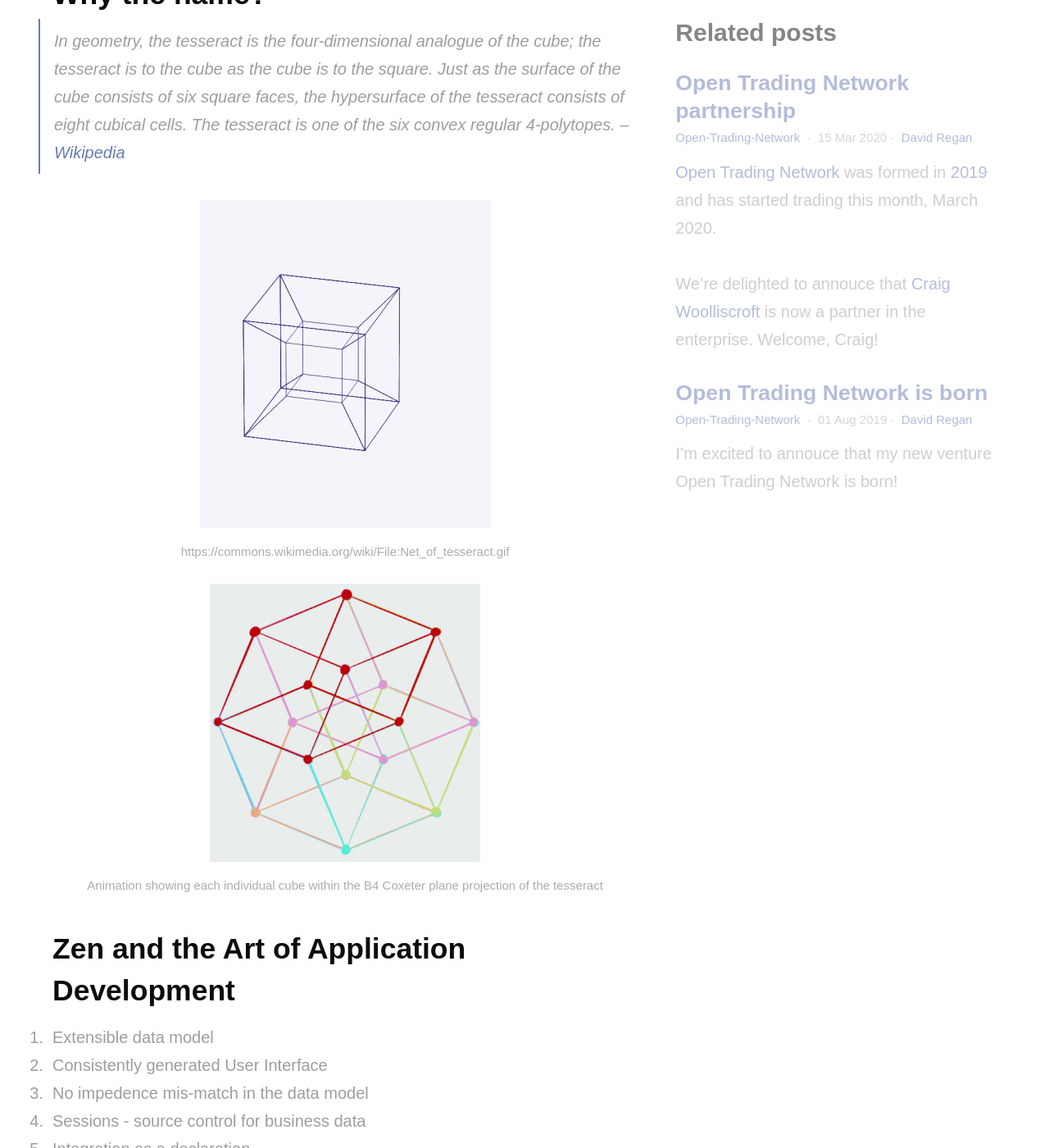
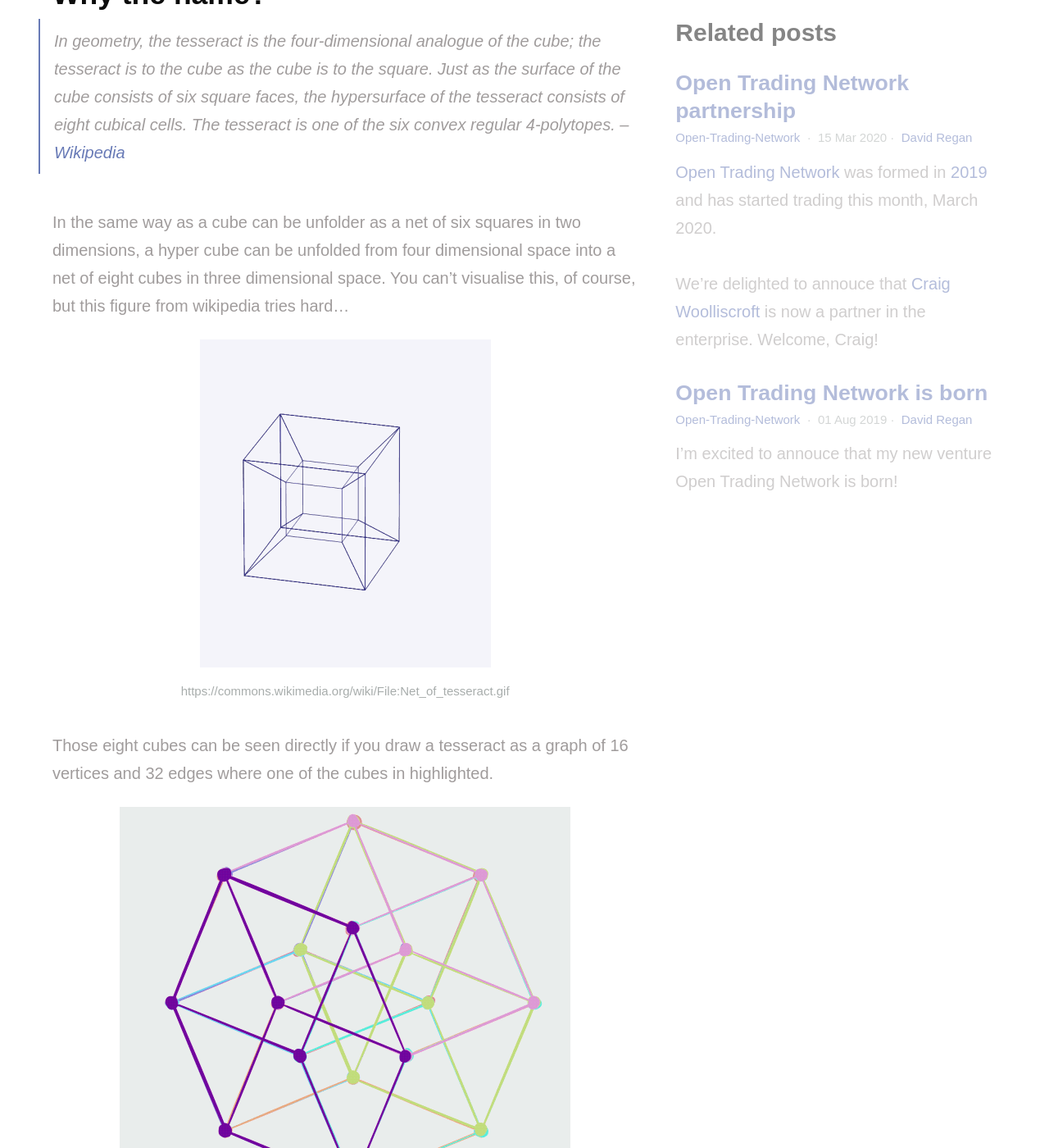
Before and after one commit to opentrading-net/opentrading-net.github.io, a Jekyll site: the page built from _posts/2020-04-20-what-is-tesseract.md, in a window 1280 px wide and 1400 px high, scrolled down 1238 px. Shown: the whole window at 82% size. Built offline with Jekyll 4.4.1, drawn with Linux system fonts in a browser that asks for light colours; some of the changed text lies outside the part shown.

Commit message:
Some changes

```diff
--- a/_posts/2020-04-20-what-is-tesseract.md
+++ b/_posts/2020-04-20-what-is-tesseract.md
@@ -26,13 +26,19 @@ Tesseract takes the concept of a scriptable, extensible data model and builds a
 > In geometry, the tesseract is the four-dimensional analogue of the cube; the tesseract is to the cube as the cube is to the square. Just as the surface of the cube consists of six square faces, the hypersurface of the tesseract consists of eight cubical cells. The tesseract is one of the six convex regular 4-polytopes.
 > -- <cite>[Wikipedia](https://en.wikipedia.org/wiki/Tesseract)</cite>
 
+In the same way as a cube can be unfolder as a net of six squares in two dimensions, a hyper cube can be unfolded from four dimensional space into a net of eight cubes in three dimensional space. You can't visualise this, of course, but this figure from wikipedia tries hard...
+
 {% include figure.html image="/assets/images/Net_of_tesseract.gif" caption="https://commons.wikimedia.org/wiki/File:Net_of_tesseract.gif" %}
 
-{% include figure.html image="/assets/images/330px-Orthogonal_Tesseract_Gif.gif" caption="Animation showing each individual cube within the B4 Coxeter plane projection of the tesseract" %}
+Those eight cubes can be seen directly if you draw a tesseract as a graph of 16 vertices and 32 edges where one of the cubes in highlighted.
+
+{% include figure.html image="/assets/images/330px-Orthogonal_Tesseract_Gif-1.gif" caption="Animation showing each individual cube within the B4 Coxeter plane projection of the tesseract" %}
+
+So, why the name ... it was an attempt to capture some of multiple dimensions of our Tesseract product that come together to make some much greater than the parts - and like the Tesseract it's a bit hard to get your head around
+
+## Zen and the Art of Application Development
 
 
-
-## Zen and the Art of Application Development
 
 1. Extensible data model
 2. Consistently generated User Interface
```
Also changed, not shown: assets/images/330px-Orthogonal_Tesseract_Gif-1.gif (added), assets/images/4-cube_t0.svg.png (added).
